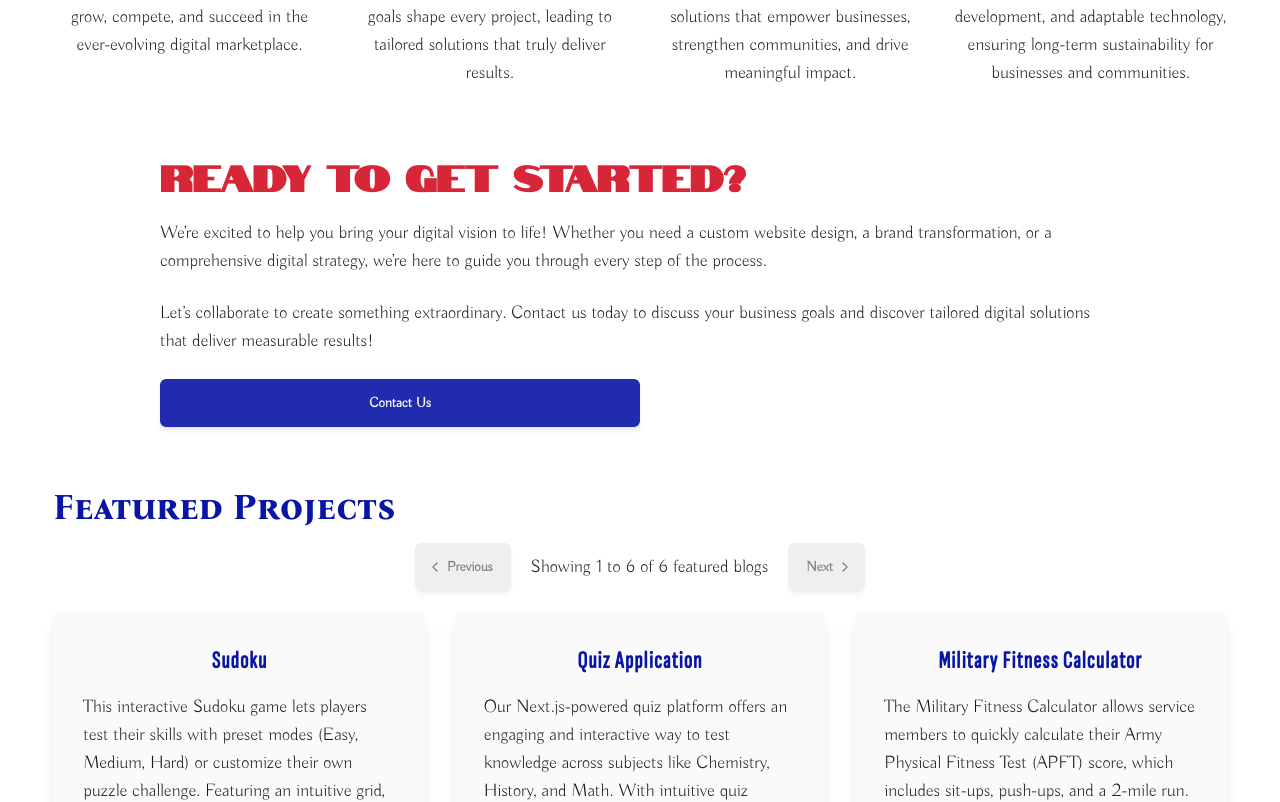
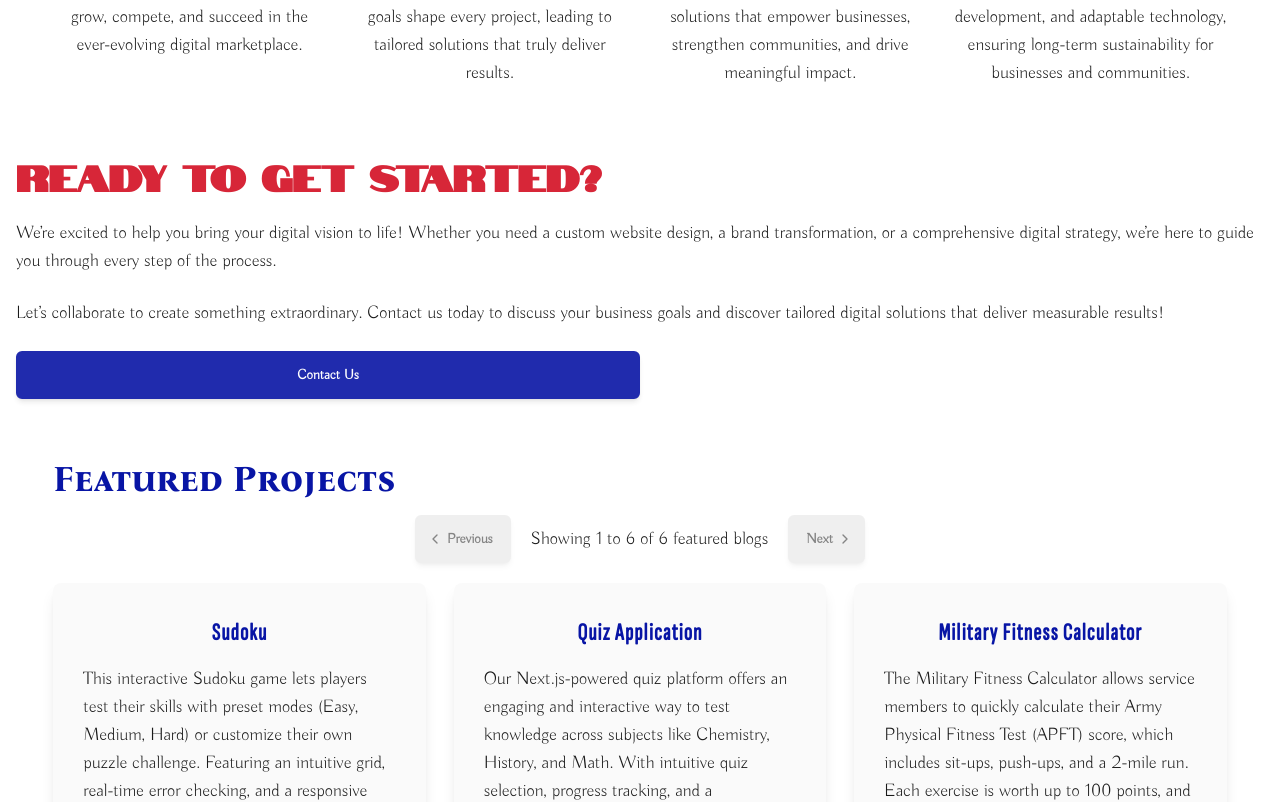
Before and after one commit to tmchuynh/phoenix-code-studio, a Next.js app: page / in a window 1280 px wide. Shown: the part 3843-4645 px from the top of the page. Built offline with nearby package versions, Linux system fonts and the light colour scheme.

Commit message:
edit width

```diff
--- a/src/components/CallToAction.tsx
+++ b/src/components/CallToAction.tsx
@@ -9,7 +9,7 @@ const CallToAction = () => {
   };
 
   return (
-    <section className="w-9/12 mx-auto space-y-6 py-9">
+    <section className="mx-auto space-y-6 px-4 py-9">
       <h1 className="text-3xl md:text-4xl font-bold text-primary">
         Ready to Get Started?
       </h1>
```
